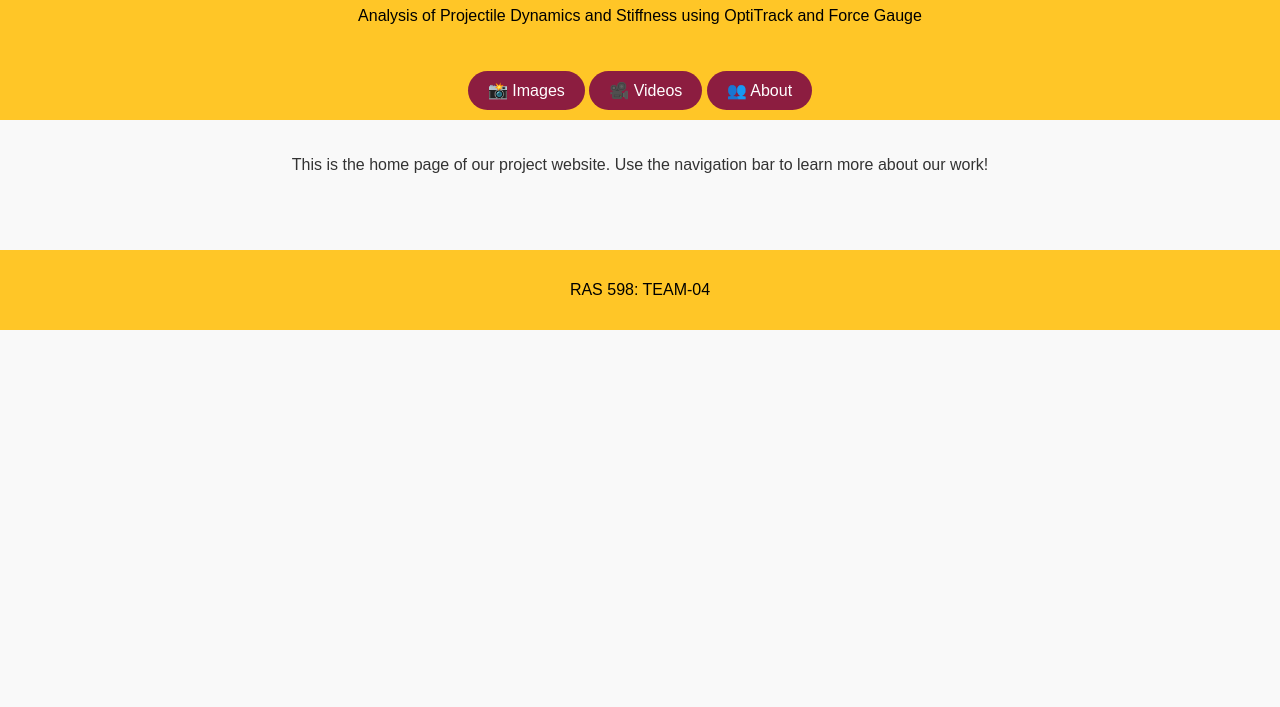
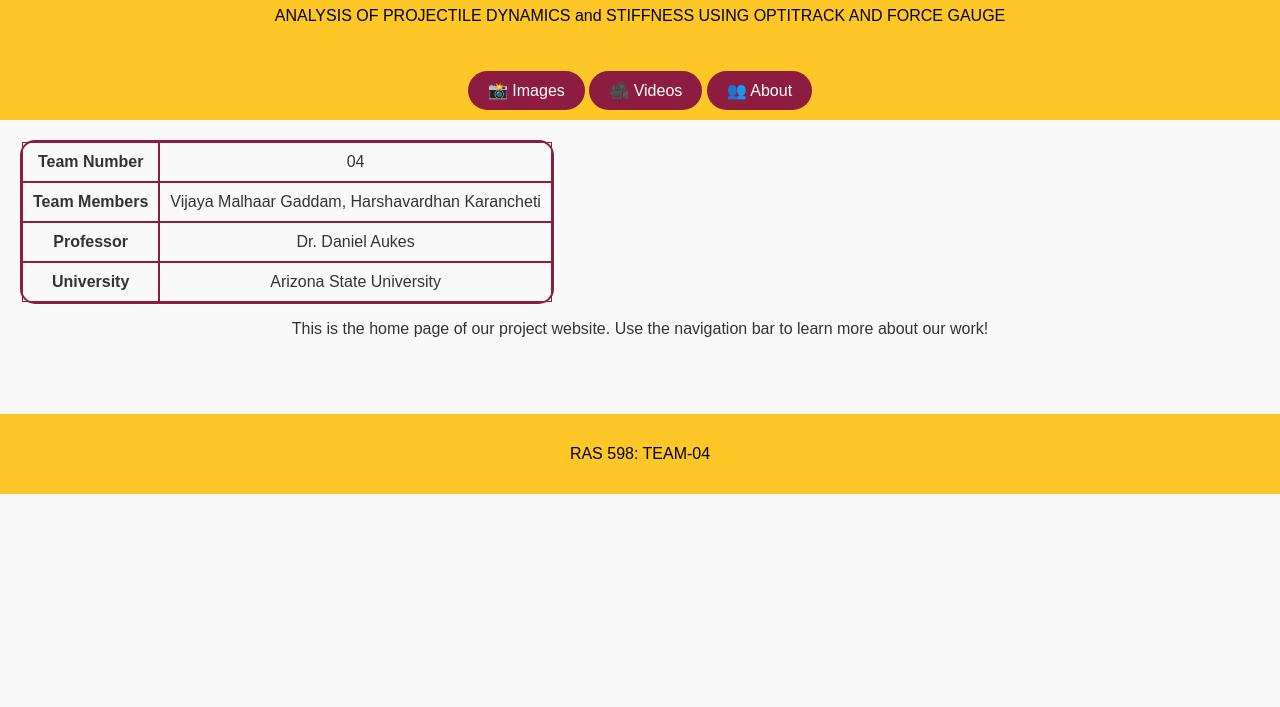
Before and after one commit to Gvmalhaar1701/RAS598-Team04, a plain HTML site: page index.html in a window 1280 px wide. Shown: the part 93-800 px from the top of the page. Drawn offline with Linux system fonts and the light colour scheme.

Commit message:
tbale_add_test

```diff
--- a/index.html
+++ b/index.html
@@ -15,6 +15,19 @@
       background: #FFC627;
       color: black;
       padding: 20px;
+      text-align: center;
+    }
+
+    table {
+      border-collapse: seperate;
+      border-spacing: 0;
+      border: 2px solid #8c1d40;
+      border-radius: 15px;
+    }
+
+    th, td {
+      border: 1px solid #8c1d40;
+      padding: 10px;
       text-align: center;
     }
 
@@ -55,8 +68,8 @@
 <body>
 
   <header>
-    <h1>RAS598: Team 04</h1>
-    <p>Analysis of Projectile Dynamics and Stiffness using OptiTrack and Force Gauge</p>
+    <h1>RAS598: TEAM-04 04</h1>
+    <p>ANALYSIS OF PROJECTILE DYNAMICS and STIFFNESS USING OPTITRACK AND FORCE GAUGE</p>
   </header>
 
   <nav>
@@ -66,7 +79,25 @@
   </nav>
 
   <main>
+    <table border="1">
+      <tr>
+        <td><b>Team Number</b></td>
+        <td>04</td>
+      </tr>
+      <tr>
+        <td><b>Team Members</b></td>
+        <td>Vijaya Malhaar Gaddam, Harshavardhan Karancheti</td>
+      </tr>
+      <tr>
+        <td><b>Professor</b></td>
+        <td>Dr. Daniel Aukes</td>
+      </tr>
+      <tr>
+        <td><b>University</b></td>
+        <td>Arizona State University</td>
+      </tr>
 
+    </table>
     <p>This is the home page of our project website. Use the navigation bar to learn more about our work!</p>
   </main>
 
```
